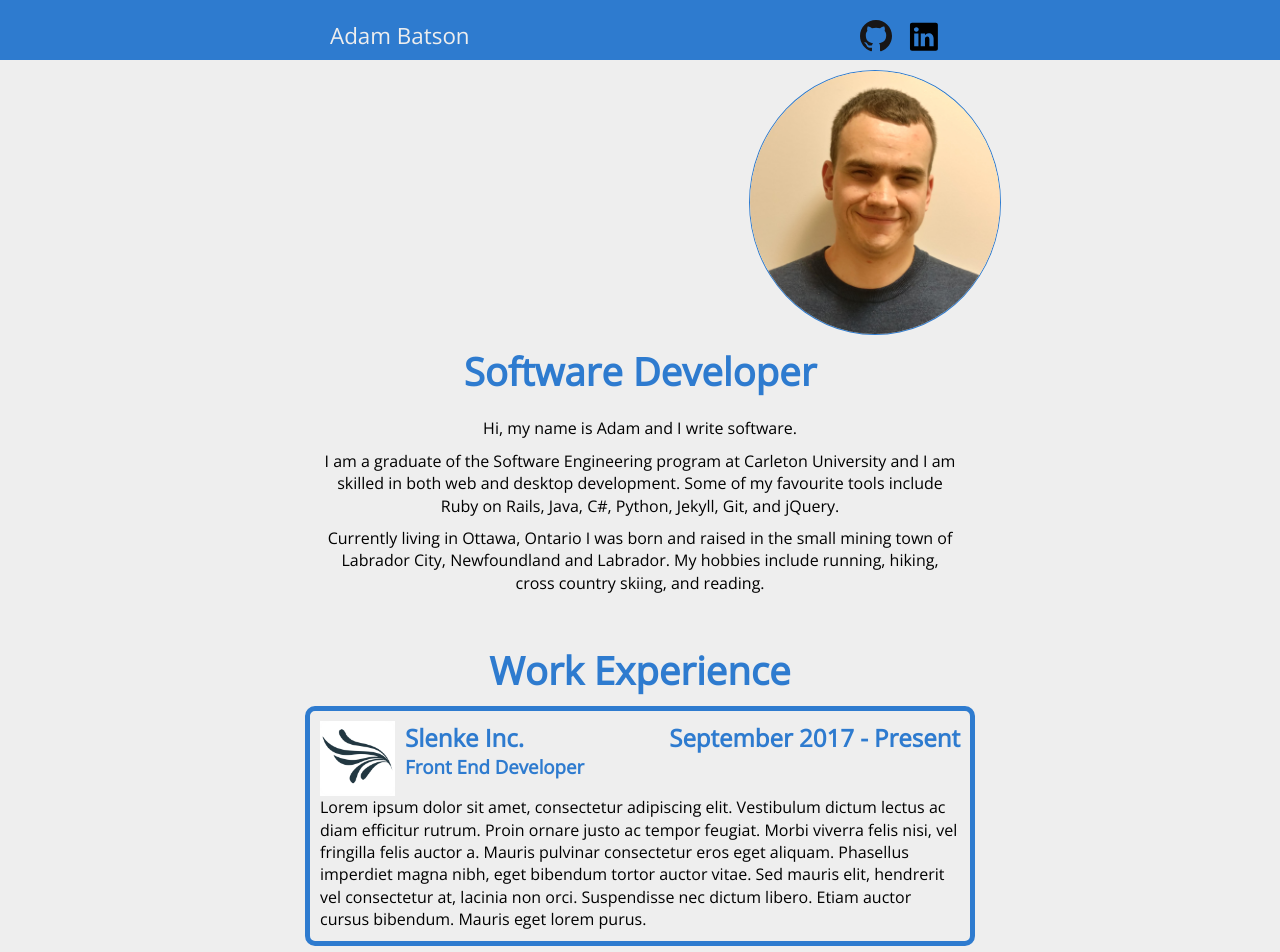
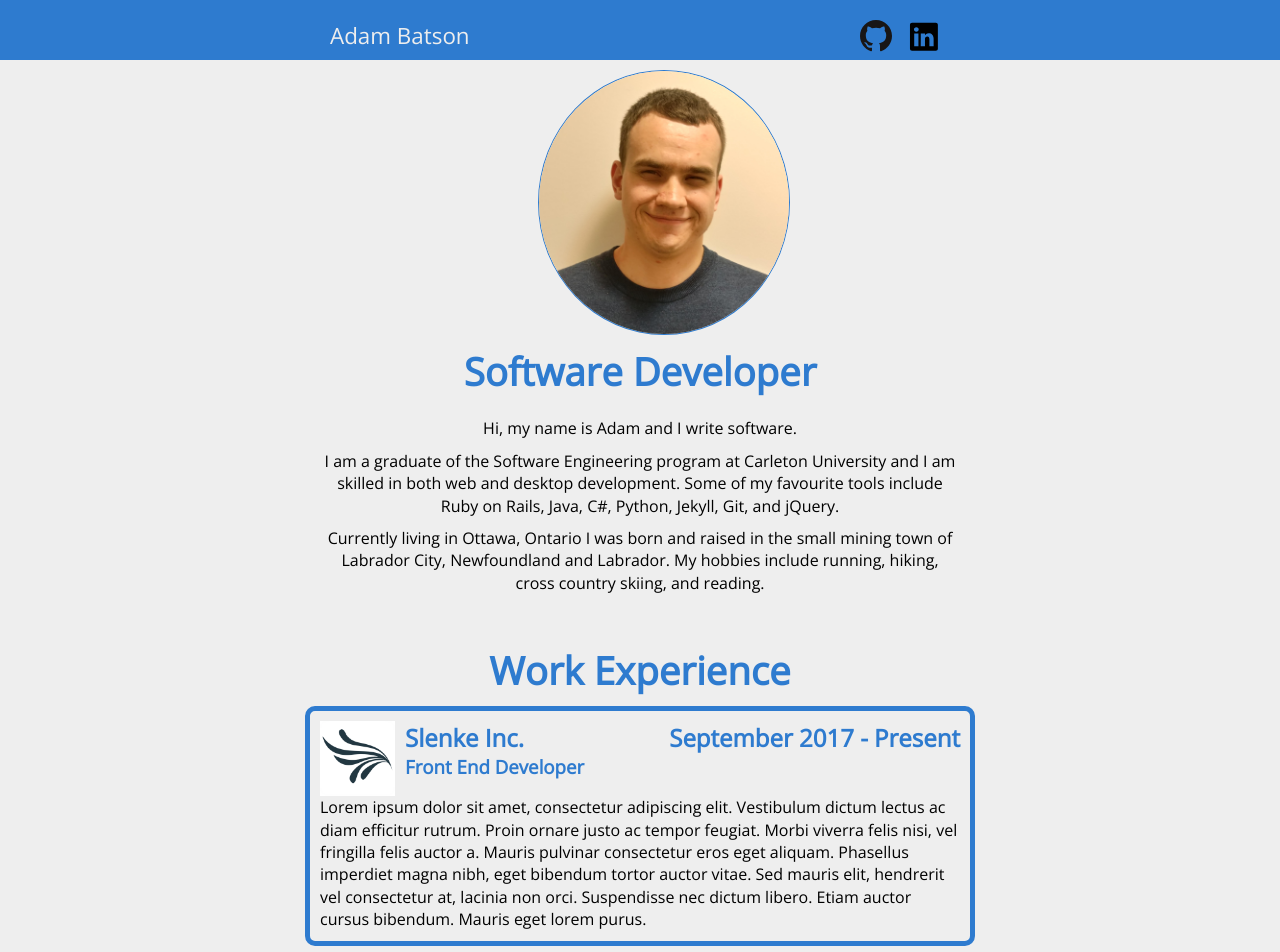
Before and after one commit to adambatson/adambatson.github.io, a Jekyll site: the page built from index.html, in a window 1280 px wide. Shown: the top 952 px of the page. Built offline with Jekyll 4.4.1, drawn with Linux system fonts in a browser that asks for light colours; nearby versions of some CDN libraries.

Commit message:
Fix centering of meImg

```diff
--- a/css/style.scss
+++ b/css/style.scss
@@ -112,7 +112,8 @@ p {
 	border-radius: 50%;
 	border: 1px solid $blue;
 	display: block;
-	margin: 0 auto;
+	//margin: 0 auto;
+	margin: 0 42% 0 42%; //?????????
 }
 
 .dropdownContent {
```
